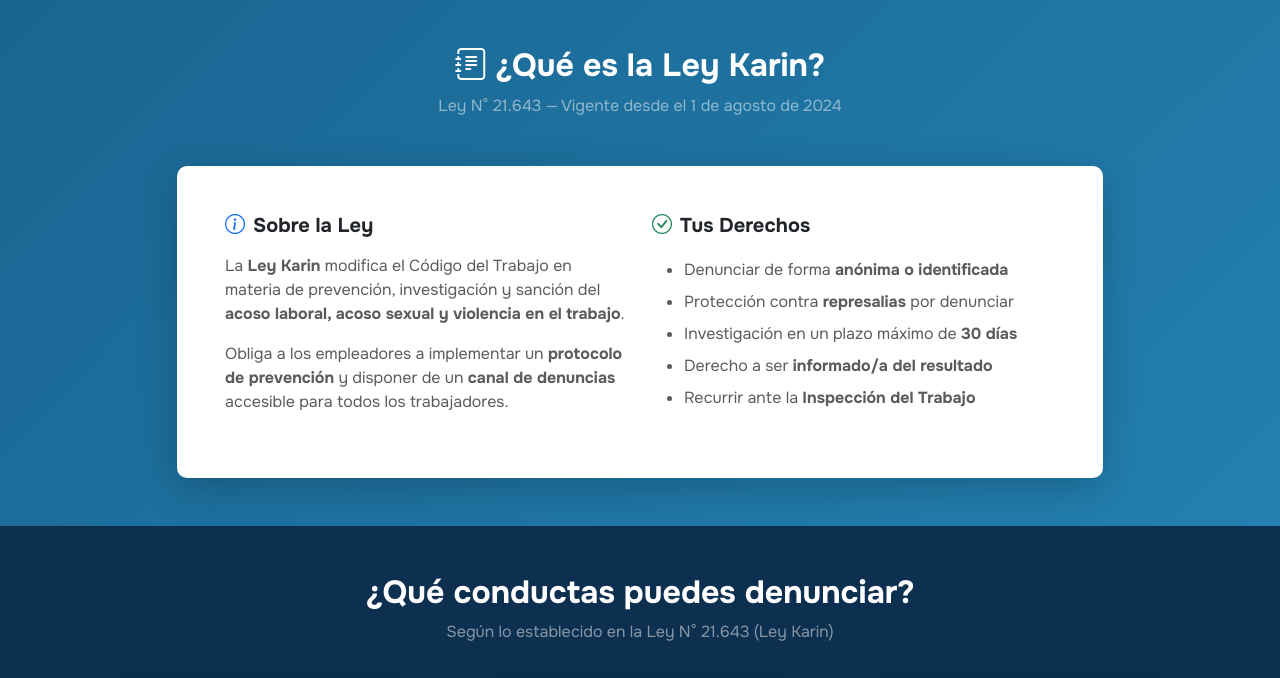
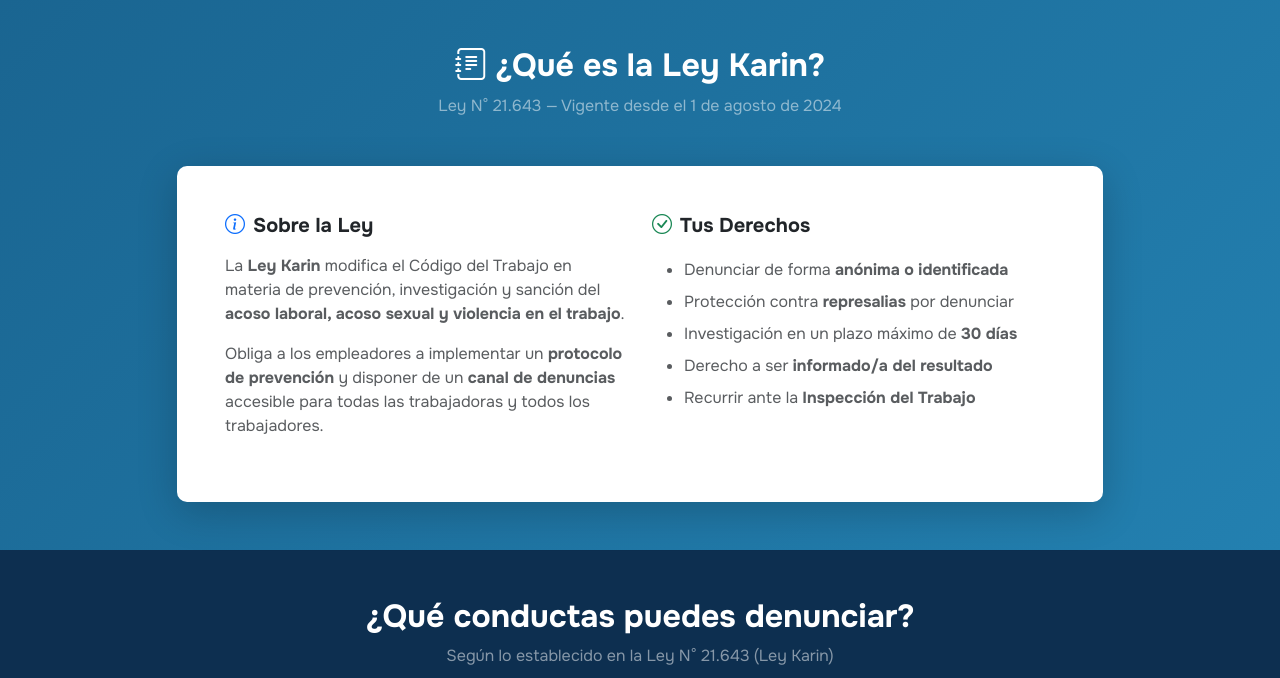
Before and after one commit to Nathanaelrc/denuncias-docker, a PHP site: page / in a window 1280 px wide. Shown: the part 1173-1851 px from the top of the page. Run offline with PHP 8.4, Linux system fonts and the light colour scheme; some libraries are stand-ins or nearby versions.

```diff
--- a/landing/public/index.php
+++ b/landing/public/index.php
@@ -243,7 +243,7 @@ $urlGeneral = '/generales';
             <div class="card-label">Ley N° 21.643 · Normativa Laboral</div>
             <div class="card-title">Canal de Denuncias Ley Karin</div>
             <p class="card-desc">
-                Para trabajadores que necesitan denunciar acoso laboral, sexual
+                Para las trabajadoras y los trabajadores que necesitan denunciar acoso laboral, sexual
                 o violencia en el trabajo dentro de su organización.
             </p>
             <div class="tags">
--- a/public/index.php
+++ b/public/index.php
@@ -138,7 +138,7 @@ require_once __DIR__ . '/../includes/encabezado.php';
                             <div class="col-md-6">
                                 <h5 class="text-dark fw-bold mb-3"><i class="bi bi-info-circle text-primary me-2"></i>Sobre la Ley</h5>
                                 <p class="text-muted">La <strong>Ley Karin</strong> modifica el Código del Trabajo en materia de prevención, investigación y sanción del <strong>acoso laboral, acoso sexual y violencia en el trabajo</strong>.</p>
-                                <p class="text-muted">Obliga a los empleadores a implementar un <strong>protocolo de prevención</strong> y disponer de un <strong>canal de denuncias</strong> accesible para todos los trabajadores.</p>
+                                <p class="text-muted">Obliga a los empleadores a implementar un <strong>protocolo de prevención</strong> y disponer de un <strong>canal de denuncias</strong> accesible para todas las trabajadoras y todos los trabajadores.</p>
                             </div>
                             <div class="col-md-6">
                                 <h5 class="text-dark fw-bold mb-3"><i class="bi bi-check-circle text-success me-2"></i>Tus Derechos</h5>
```
Also changed, not shown: 3 other files.
